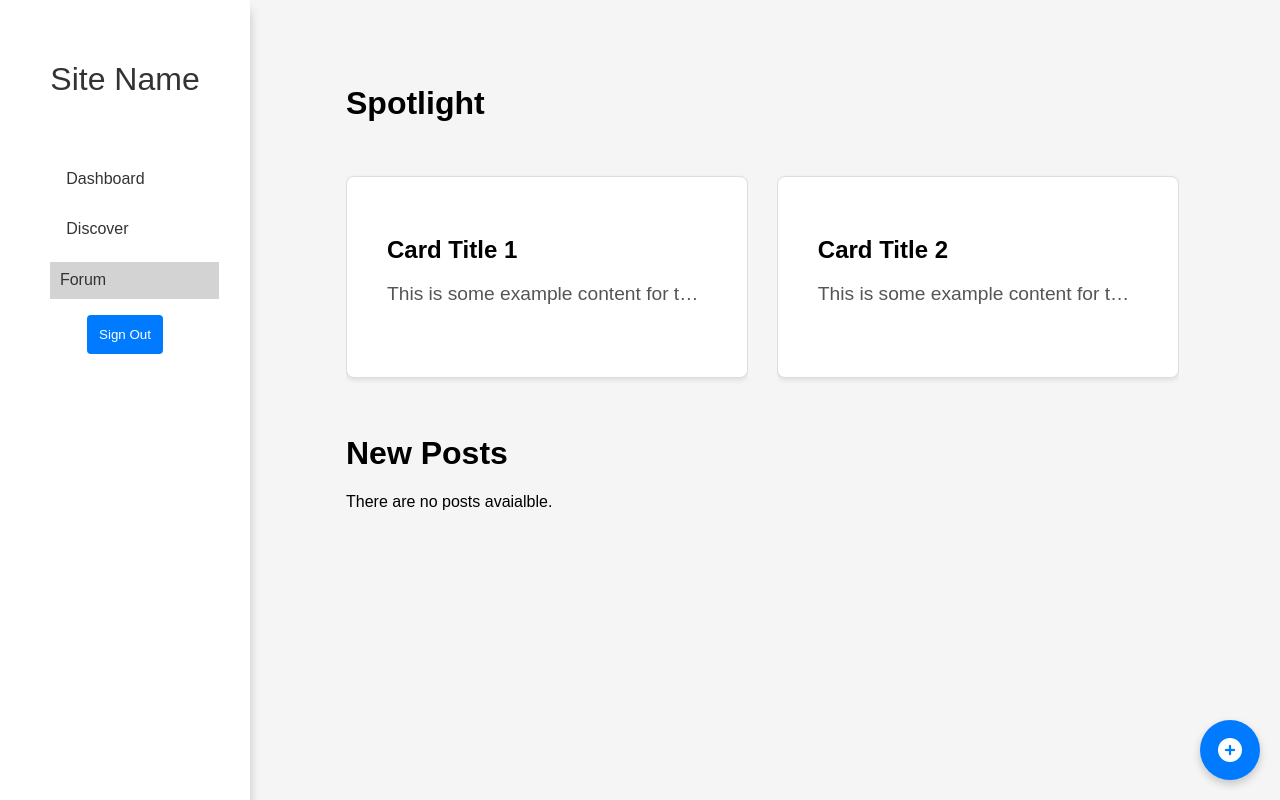
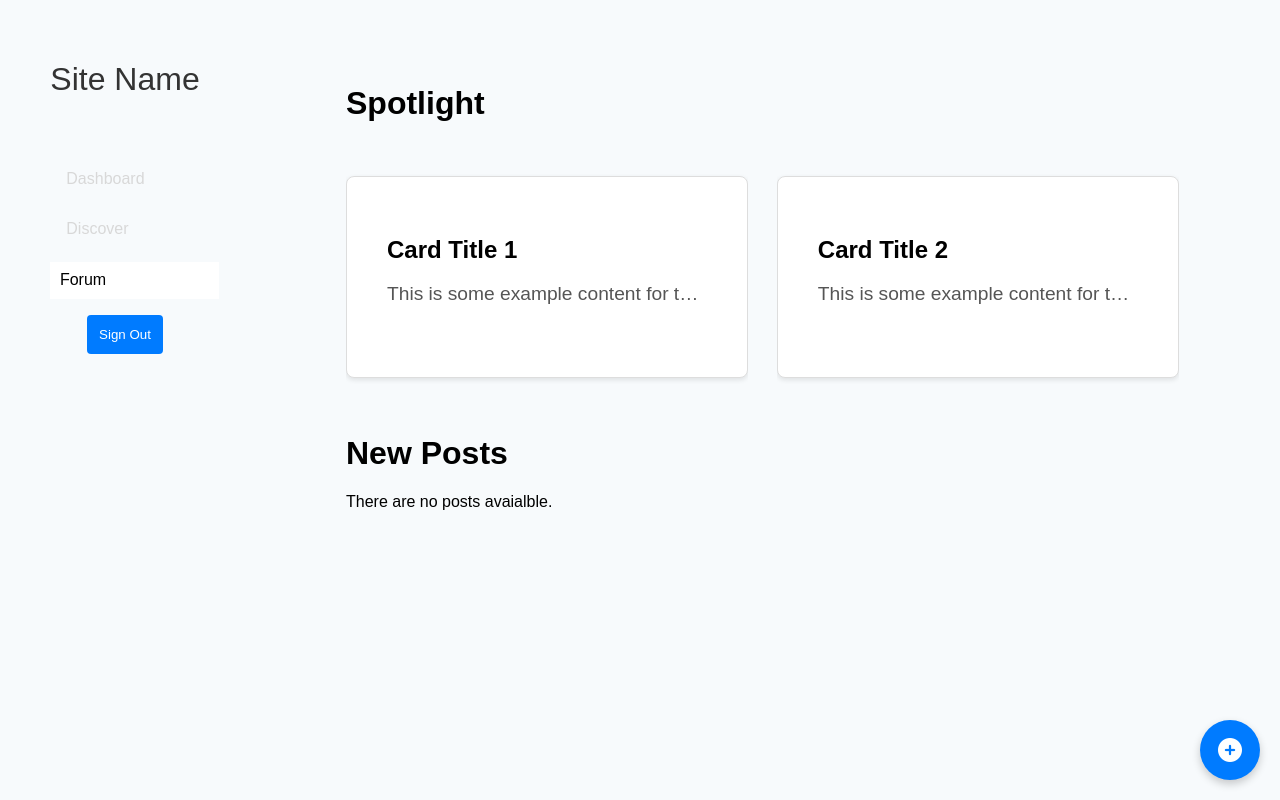
Before and after one commit to beepobb/inclusive-app, a React (Create React App) app in the folder frontend/: page /forum in a window 1280 px wide. Built offline with nearby package versions, Linux system fonts and the light colour scheme.

Commit message:
clean up boilerplate code

```diff
--- a/frontend/src/components/Layout/layout.css
+++ b/frontend/src/components/Layout/layout.css
@@ -1,6 +1,7 @@
 body {
     margin: 0;
     font-family: Arial, sans-serif;
+    background-color: #F7FAFC;
 }
 
 .dashboard-container {
@@ -10,13 +11,11 @@ body {
 
 .sidebar {
     width: 250px;
-    background-color: white;
     color:#333;
     display: flex;
     flex-direction: column;
     align-items: center;
     padding-top: 1.8rem;
-    box-shadow: 0 10px 10px rgba(0, 0, 0, 0.2);
     position: fixed; /* Fix sidebar position */
     top: 0; /* Align sidebar to top of viewport */
     bottom: 0; /* Align sidebar to bottom of viewport */
@@ -42,6 +41,10 @@ body {
     margin-top: 2rem;
 }
 
+.nav-links{
+    align-items: center;
+}
+
 .nav-links ul {
     margin-top: 4rem;
     list-style: none;
@@ -54,7 +57,7 @@ body {
 }
 
 .nav-links a {
-    color: #333;
+    color: #D8D8D8;
     text-decoration: none;
     display: block;
     padding: 0.5rem 1rem;
@@ -62,7 +65,8 @@ body {
 }
 
 .nav-links .active{
-    background-color: #d3d3d3;
+    color:black;
+    background-color: #FFFFFF;
     padding: 0.6rem;
 }
 
@@ -70,7 +74,6 @@ body {
 .main-content {
     flex: 1;
     padding: 2rem;
-    background-color: #f5f5f5;
     margin-left: 250px; /* Adjust margin to account for sidebar width */
     overflow-y: auto;
 }
--- a/frontend/src/reportWebVitals.js
+++ /dev/null
@@ -1,13 +0,0 @@
-const reportWebVitals = onPerfEntry => {
-  if (onPerfEntry && onPerfEntry instanceof Function) {
-    import('web-vitals').then(({ getCLS, getFID, getFCP, getLCP, getTTFB }) => {
-      getCLS(onPerfEntry);
-      getFID(onPerfEntry);
-      getFCP(onPerfEntry);
-      getLCP(onPerfEntry);
-      getTTFB(onPerfEntry);
-    });
-  }
-};
-
-export default reportWebVitals;
```
Also changed, not shown: frontend/src/setupTests.js (deleted, +0 -5 lines), 1 other file (tests, documents, lock files or other folders).
